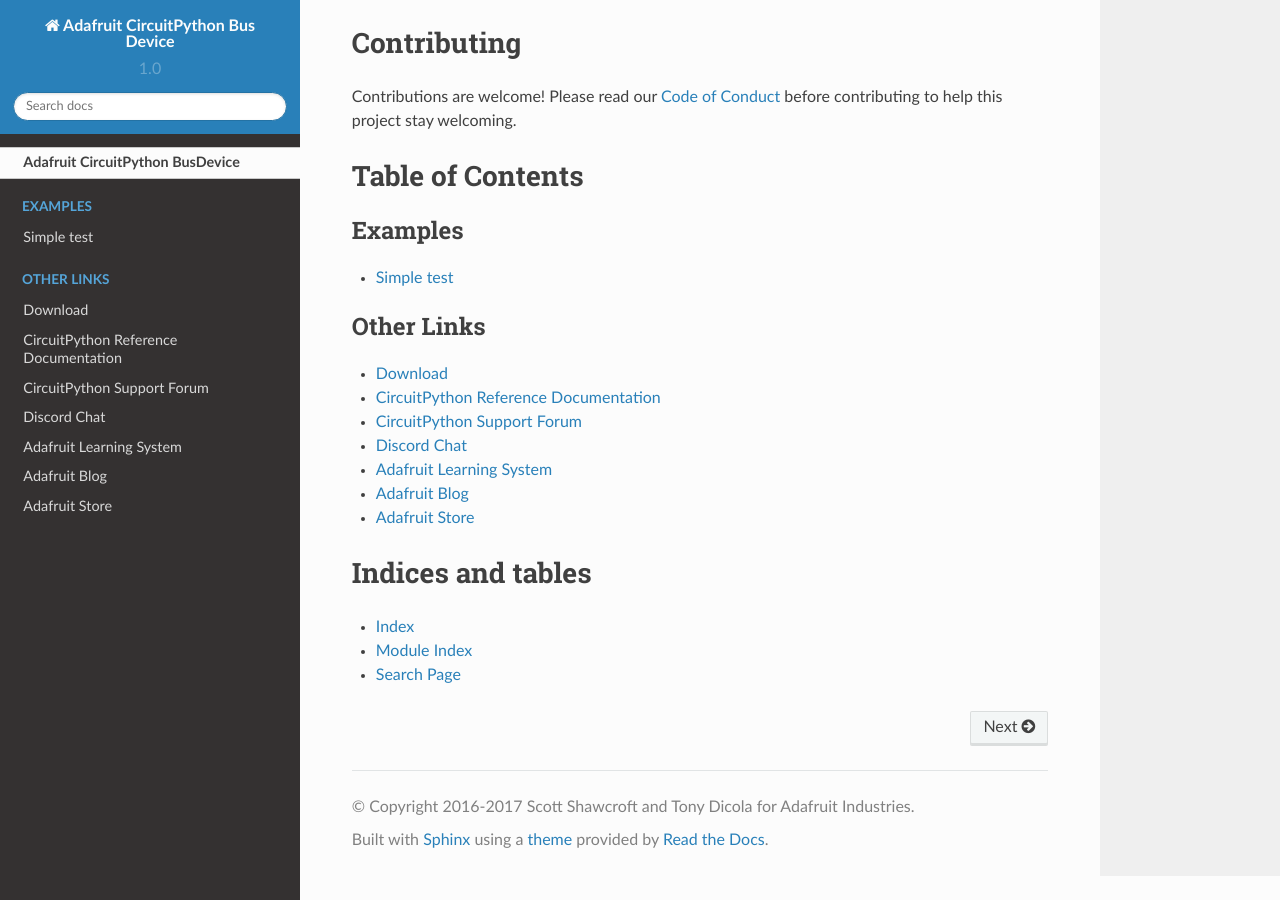
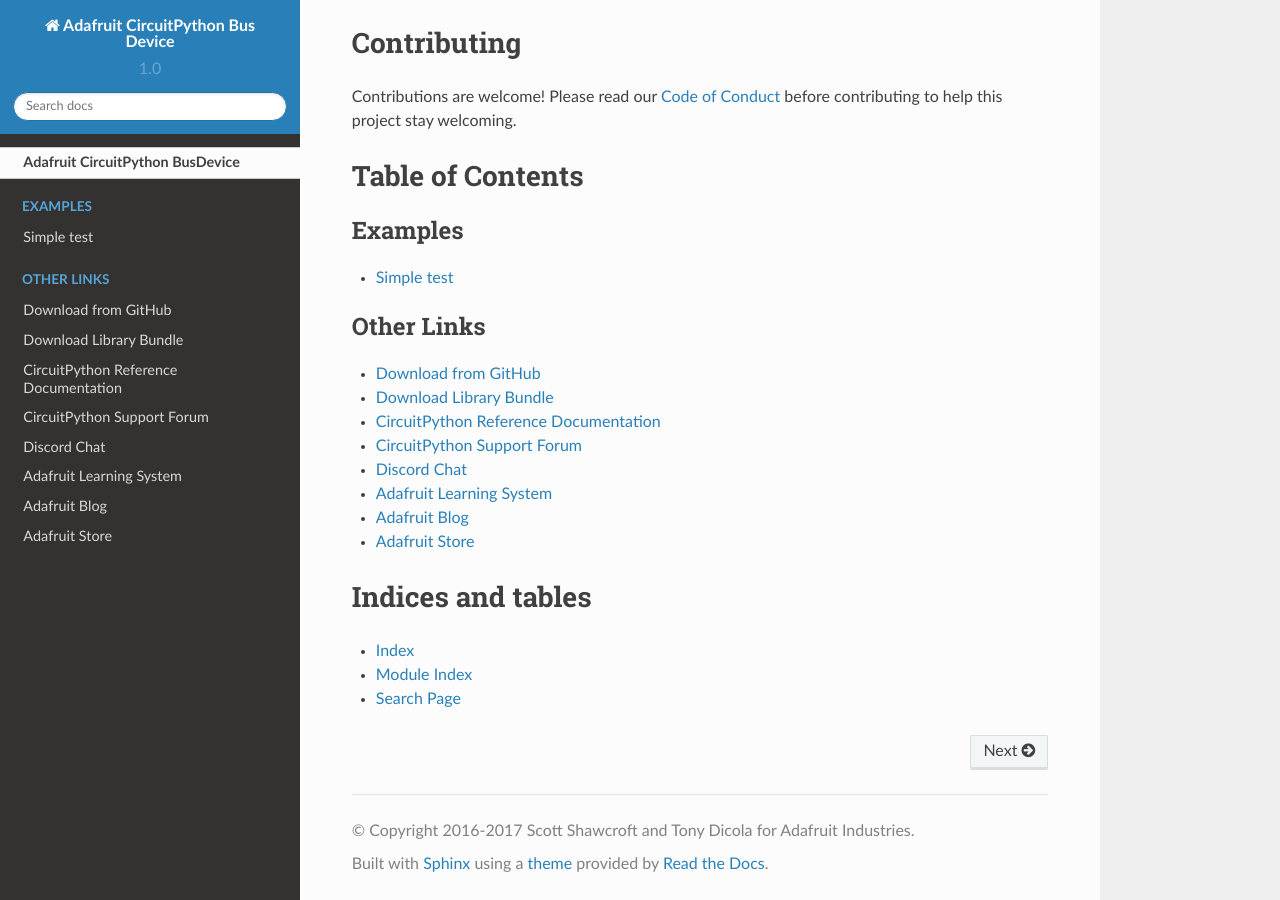
Before and after one commit to adafruit/Adafruit_CircuitPython_BusDevice, a Sphinx documentation site: the page built from docs/index.rst, in a window 1280 px wide and 900 px high, scrolled down 1282 px. Built offline with Sphinx 7.4.7 and the Read the Docs theme 2.0.0, drawn with Linux system fonts in a browser that asks for light colours.

Commit message:
Added cp.org link to index.rst

```diff
--- a/docs/index.rst
+++ b/docs/index.rst
@@ -29,7 +29,8 @@
 .. toctree::
     :caption: Other Links
 
-    Download <https://github.com/adafruit/Adafruit_CircuitPython_BusDevice/releases/latest>
+    Download from GitHub <https://github.com/adafruit/Adafruit_CircuitPython_BusDevice/releases/latest>
+    Download Library Bundle <https://circuitpython.org/libraries>
     CircuitPython Reference Documentation <https://docs.circuitpython.org>
     CircuitPython Support Forum <https://forums.adafruit.com/viewforum.php?f=60>
     Discord Chat <https://adafru.it/discord>
```
